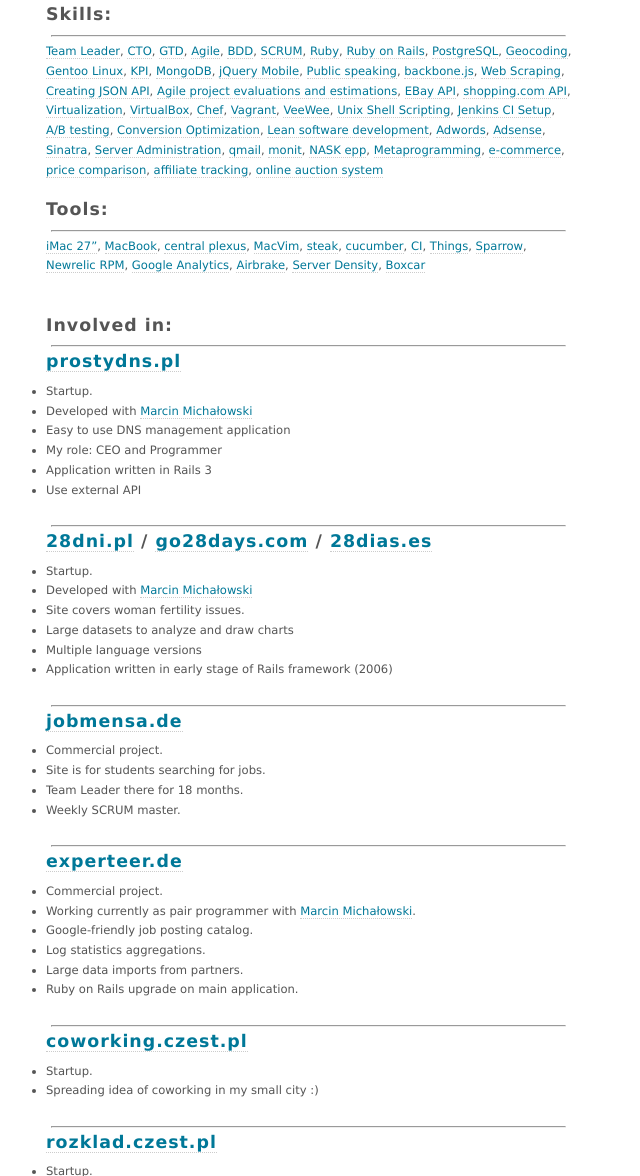
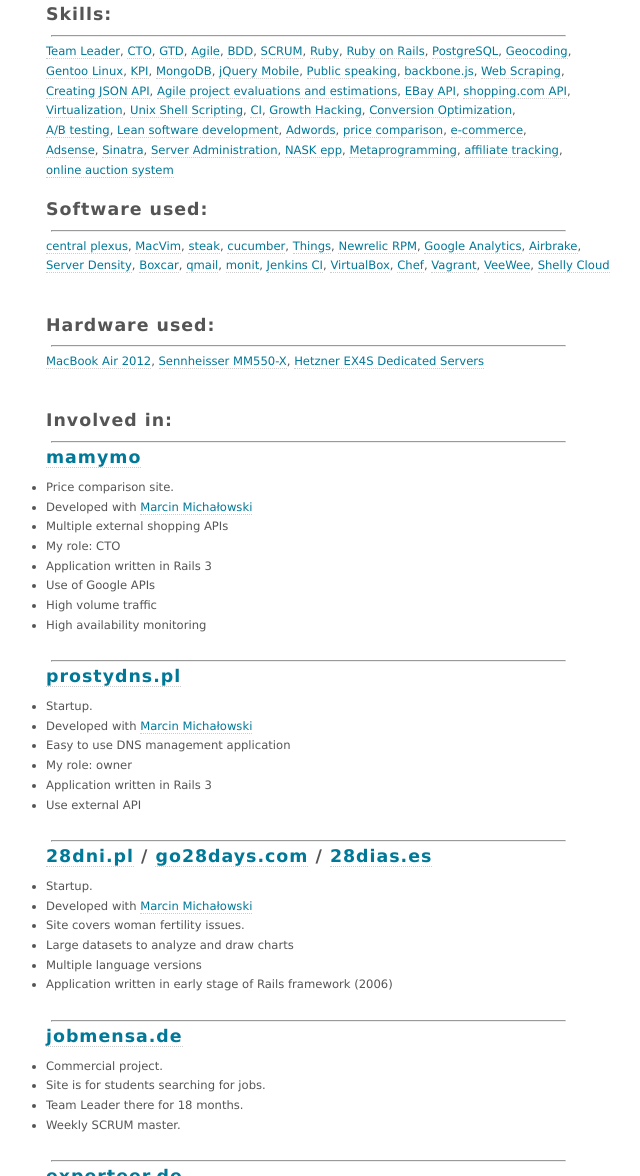
Before and after one commit to pr0d1r2/pr0d1r2.github.com, a Jekyll site: the page built from index.md, in a window 1280 px wide and 1400 px high, cut to the strip 224-1400 px from the top of the window. Shown: the whole strip, without its empty margins (334-974 px from the left). Built offline with Jekyll 4.4.1, drawn with Linux system fonts in a browser that asks for light colours.

Commit message:
Rearrange sections and add new entires.

```diff
--- a/index.md
+++ b/index.md
@@ -63,52 +63,62 @@ My clients make more profit and decrease their costs via intelligent usage of to
 [shopping.com API](http://developer.shopping.com),
 <br/>
 [Virtualization](http://en.wikipedia.org/wiki/Virtualization),
+[Unix Shell Scripting](http://en.wikipedia.org/wiki/Shell_scripting),
+[CI](http://en.wikipedia.org/wiki/Continuous_integration),
+[Growth Hacking](http://www.quora.com/Growth-Hacking/What-is-growth-hacking),
+[Conversion Optimization](http://en.wikipedia.org/wiki/Conversion_optimization),
+<br/>
+[A/B testing](http://en.wikipedia.org/wiki/A/B_testing),
+[Lean software development](http://en.wikipedia.org/wiki/Lean_software_development),
+[Adwords](http://en.wikipedia.org/wiki/Adwords),
+[price comparison](http://en.wikipedia.org/wiki/Price_comparison),
+[e-commerce](http://en.wikipedia.org/wiki/E-commerce),
+<br/>
+[Adsense](http://en.wikipedia.org/wiki/Adsense),
+[Sinatra](http://www.sinatrarb.com),
+[Server Administration](http://en.wikipedia.org/wiki/Server_administration),
+[NASK epp](http://www.dns.pl/english/NASK_EPP_Extension_en.pdf),
+[Metaprogramming](http://en.wikipedia.org/wiki/Metaprogramming),
+[affiliate tracking](http://en.wikipedia.org/wiki/Affiliate_tracking),
+<br/>
+[online auction system](http://en.wikipedia.org/wiki/Online_auction)
+<br/>
+<br/>
+
+## Software used:
+
+<hr>
+
+[central plexus](https://github.com/doubledrones/central_plexus),
+[MacVim](http://code.google.com/p/macvim/),
+[steak](https://github.com/cavalle/steak),
+[cucumber](http://cukes.info/),
+[Things](http://culturedcode.com/things),
+[Newrelic RPM](http://newrelic.com),
+[Google Analytics](http://en.wikipedia.org/wiki/Google_Analytics),
+[Airbrake](http://airbrake.io/pages/home),
+<br/>
+[Server Density](http://www.serverdensity.com),
+[Boxcar](http://boxcar.io),
+[qmail](http://qmail.omnis.ch/top.html),
+[monit](http://mmonit.com),
+[Jenkins CI](http://jenkins-ci.org),
 [VirtualBox](http://en.wikipedia.org/wiki/Virtual_box),
 [Chef](https://github.com/opscode/chef),
 [Vagrant](https://github.com/mitchellh/vagrant),
 [VeeWee](https://github.com/jedi4ever/veewee),
-[Unix Shell Scripting](http://en.wikipedia.org/wiki/Shell_scripting),
-[Jenkins CI Setup](http://jenkins-ci.org),
-<br/>
-[A/B testing](http://en.wikipedia.org/wiki/A/B_testing),
-[Conversion Optimization](http://en.wikipedia.org/wiki/Conversion_optimization),
-[Lean software development](http://en.wikipedia.org/wiki/Lean_software_development),
-[Adwords](http://en.wikipedia.org/wiki/Adwords),
-[Adsense](http://en.wikipedia.org/wiki/Adsense),
-<br/>
-[Sinatra](http://www.sinatrarb.com),
-[Server Administration](http://en.wikipedia.org/wiki/Server_administration),
-[qmail](http://qmail.omnis.ch/top.html),
-[monit](http://mmonit.com),
-[NASK epp](http://www.dns.pl/english/NASK_EPP_Extension_en.pdf),
-[Metaprogramming](http://en.wikipedia.org/wiki/Metaprogramming),
-[e-commerce](http://en.wikipedia.org/wiki/E-commerce),
-<br/>
-[price comparison](http://en.wikipedia.org/wiki/Price_comparison),
-[affiliate tracking](http://en.wikipedia.org/wiki/Affiliate_tracking),
-[online auction system](http://en.wikipedia.org/wiki/Online_auction)
+[Shelly Cloud](http://shellycloud.com/)
+
 <br/>
 <br/>
 
-## Tools:
+## Hardware used:
 
 <hr>
 
-[iMac 27"](http://www.apple.com/imac/),
-[MacBook](http://lowendmac.com/macbook/macbook-white-2008.html),
-[central plexus](https://github.com/doubledrones/central_plexus),
-[MacVim](http://code.google.com/p/macvim/),
-[steak](https://github.com/cavalle/steak),
-[cucumber](http://cukes.info/),
-[CI](http://en.wikipedia.org/wiki/Continuous_integration),
-[Things](http://culturedcode.com/things),
-[Sparrow](http://www.sparrowmailapp.com),
-<br/>
-[Newrelic RPM](http://newrelic.com),
-[Google Analytics](http://en.wikipedia.org/wiki/Google_Analytics),
-[Airbrake](http://airbrake.io/pages/home),
-[Server Density](http://www.serverdensity.com),
-[Boxcar](http://boxcar.io)
+[MacBook Air 2012](http://www.apple.com/macbook-air/),
+[Sennheisser MM550-X](http://en-us.sennheiser.com/wireless-bluetooth-headset-stereo-mm-550-x-travel),
+[Hetzner EX4S Dedicated Servers](http://www.hetzner.de/en/hosting/produkte_rootserver/ex4s)
 
 <br/>
 <br/>
@@ -117,13 +127,29 @@ My clients make more profit and decrease their costs via intelligent usage of to
 
 <hr>
 
+## [mamymo](http://hitpreis.net/impressum)
+
+<ul>
+  <li>Price comparison site.</li>
+  <li>Developed with <a href="http://marcinmichalowski.com/">Marcin Michałowski</a></li>
+  <li>Multiple external shopping APIs</li>
+  <li>My role: CTO</li>
+  <li>Application written in Rails 3</li>
+  <li>Use of Google APIs</li>
+  <li>High volume traffic</li>
+  <li>High availability monitoring</li>
+</ul>
+
+<br/>
+<hr>
+
 ## [prostydns.pl](http://prostydns.pl)
 
 <ul>
   <li>Startup.</li>
   <li>Developed with <a href="http://marcinmichalowski.com/">Marcin Michałowski</a></li>
   <li>Easy to use DNS management application</li>
-  <li>My role: CEO and Programmer</li>
+  <li>My role: owner</li>
   <li>Application written in Rails 3</li>
   <li>Use external API</li>
 </ul>
```
Also changed, not shown: 1 other file.
